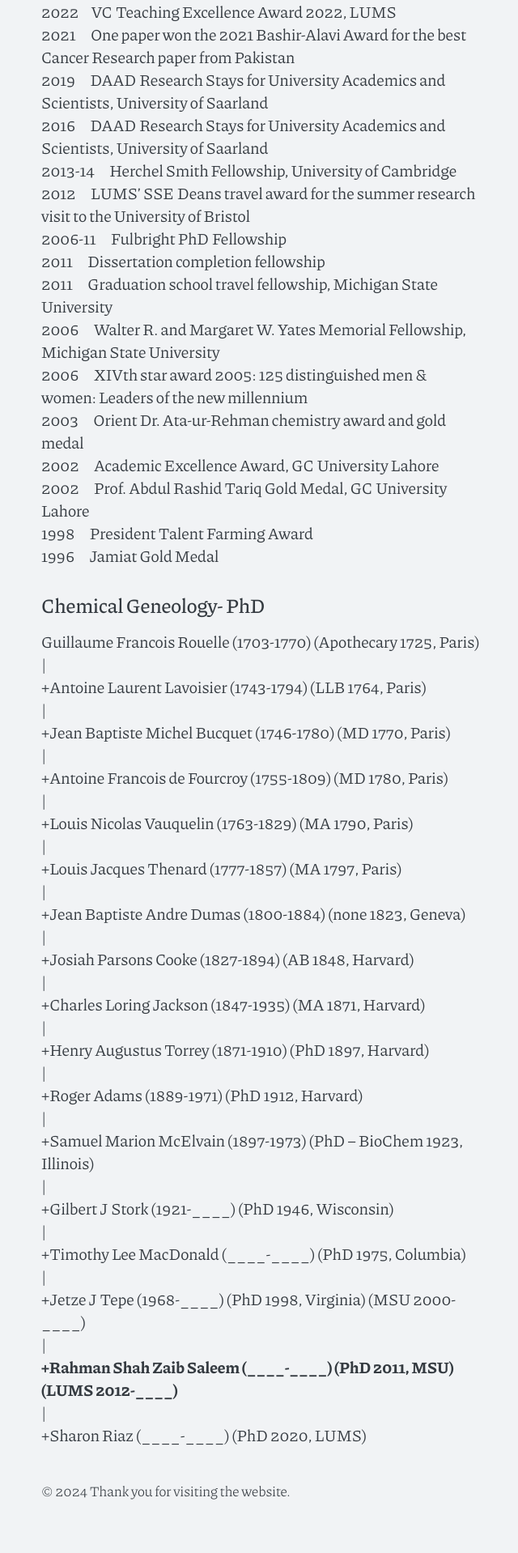
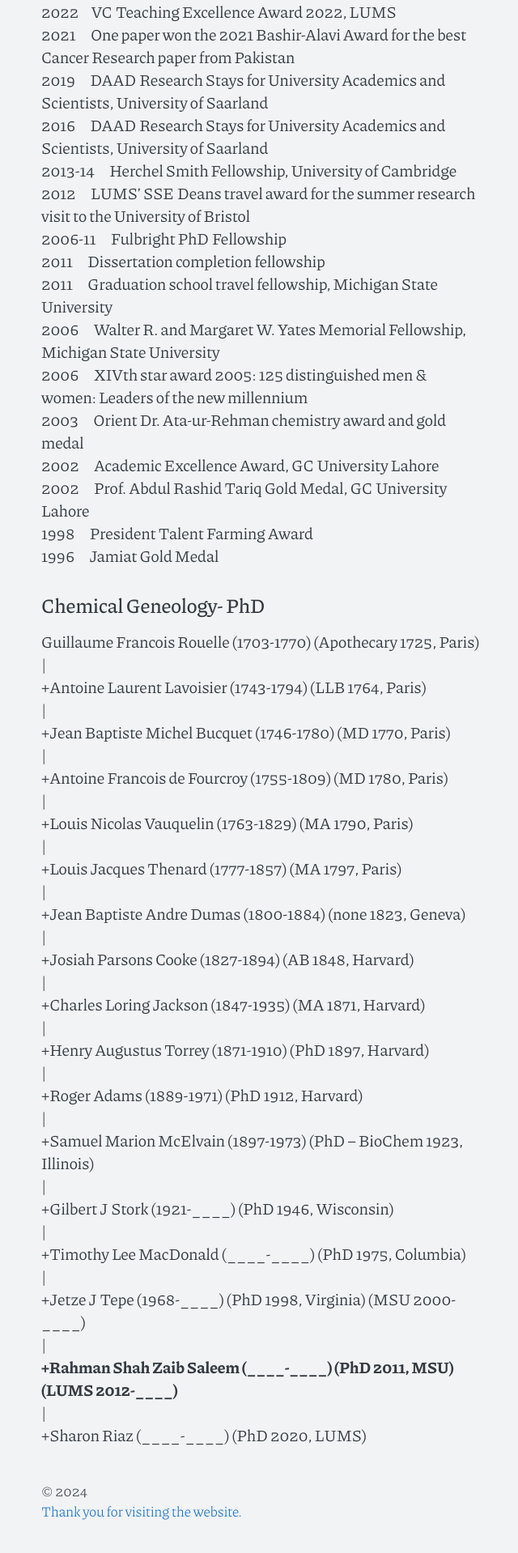
Before and after one commit to rahmanszsaleem/rahmanszsaleem.github.io, a Jekyll site: the page cv/index.html, which Jekyll copies as it is, in a window 1280 px wide. Shown: the part 1973-3891 px from the top of the page at 81% size, without its empty margins (316-956 px from the left). Built offline with Jekyll 4.4.1, drawn with Linux system fonts in a browser that asks for light colours; before the commit the page ends 3867 px from its top, so only the background shows below that.

```diff
--- a/cv/index.html
+++ b/cv/index.html
@@ -210,8 +210,9 @@ Guillaume Francois Rouelle (1703-1770) (Apothecary 1725, Paris)
 
   </main>
   <footer>
-  <small>&copy; <time datetime="2024-01-22T11:22:36+01:00">2024</time>
-     Thank you for visiting the website.
+   <small>&copy; <time datetime="2024-01-22T11:22:36+01:00">2024</time>
+
+    <p>   <a href="https://rahmanszsaleem.github.io/">Thank you for visiting the website.</a></p>
   </small>
 </footer>
 
```
